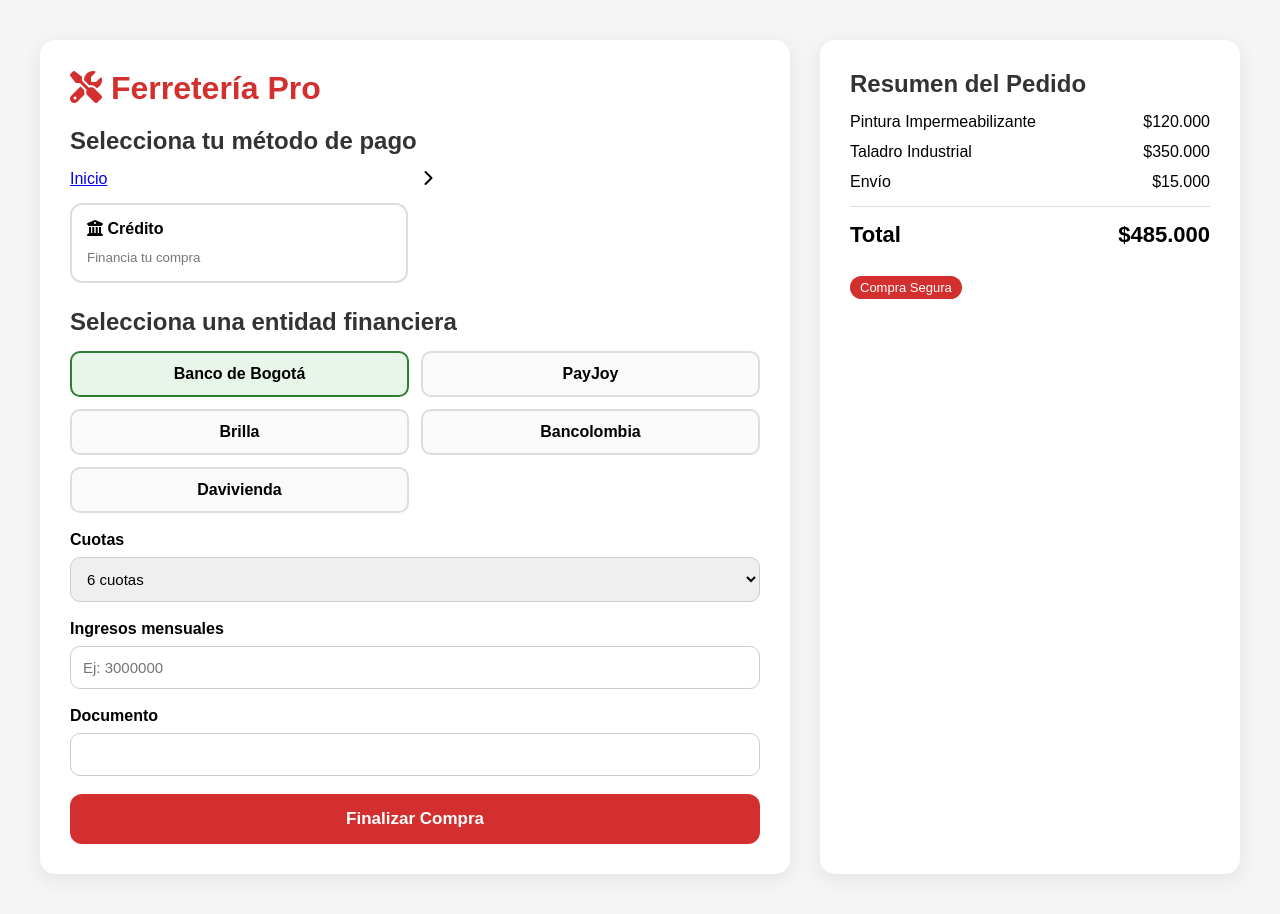
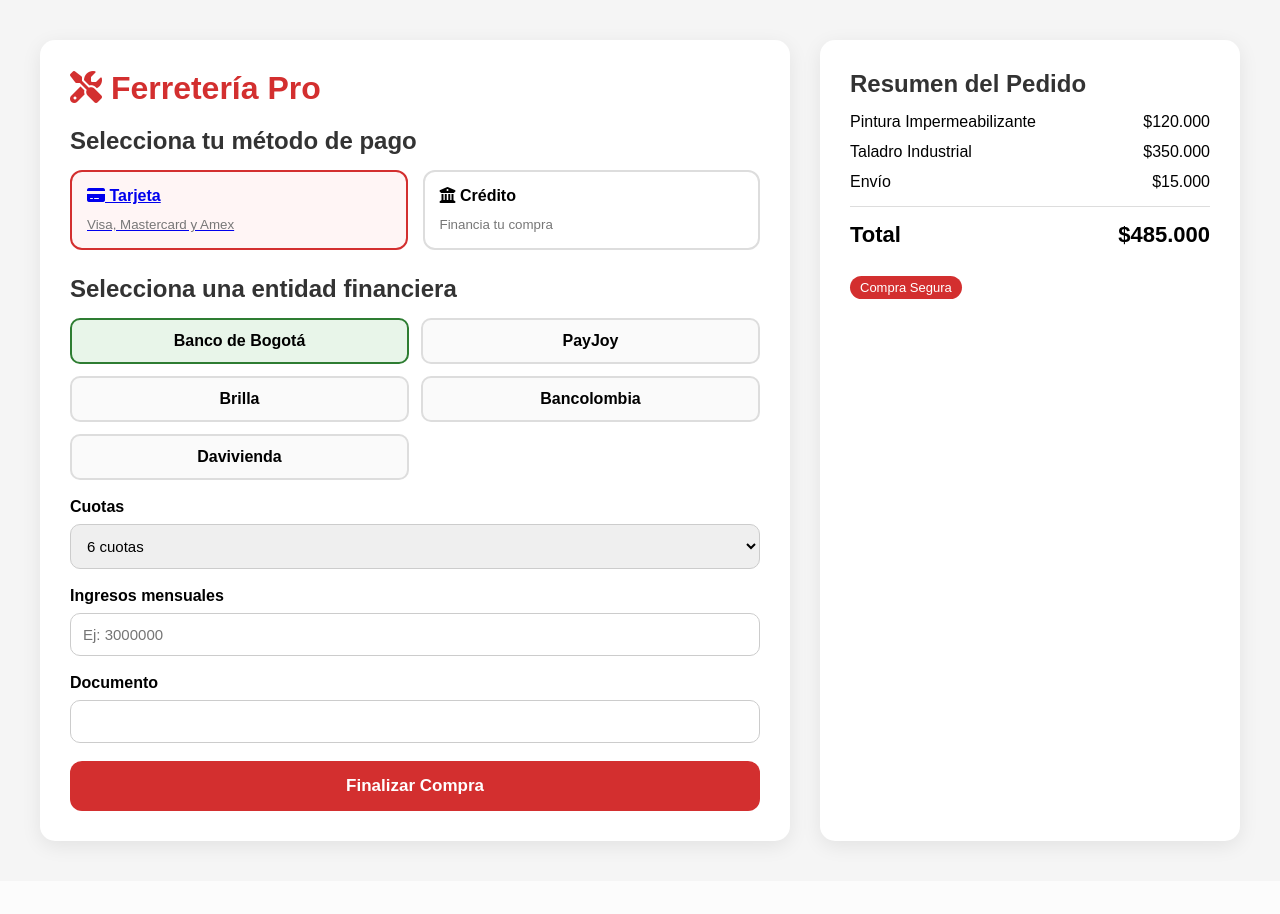
Before and after one commit to curvelo46/ferreteria-pro, a Flask app: page /creditos in a window 1280 px wide. After the commit the page ends 851 px from the top, so only its background shows below. Run offline with Flask 3, Linux system fonts and the light colour scheme.

Commit message:
Update payment method selection in Creditos.html

```diff
--- a/templates/blogs/Creditos.html
+++ b/templates/blogs/Creditos.html
@@ -242,7 +242,13 @@ small{
 
         <div class="metodos-pago">
 
-             <a  id="pagoTarjeta" href="/">Inicio</a><i class="fas fa-chevron-right"></i>
+
+             <a  id="pagoTarjeta" href="/">
+            <div class="metodo active" onclick="seleccionarMetodo('tarjeta', this)">
+                <h3><i class="fa-solid fa-credit-card"></i> Tarjeta</h3>
+                <small>Visa, Mastercard y Amex</small>
+            </div>
+             </a>
 
 
             <div class="metodo" onclick="seleccionarMetodo('credito', this)">
```
